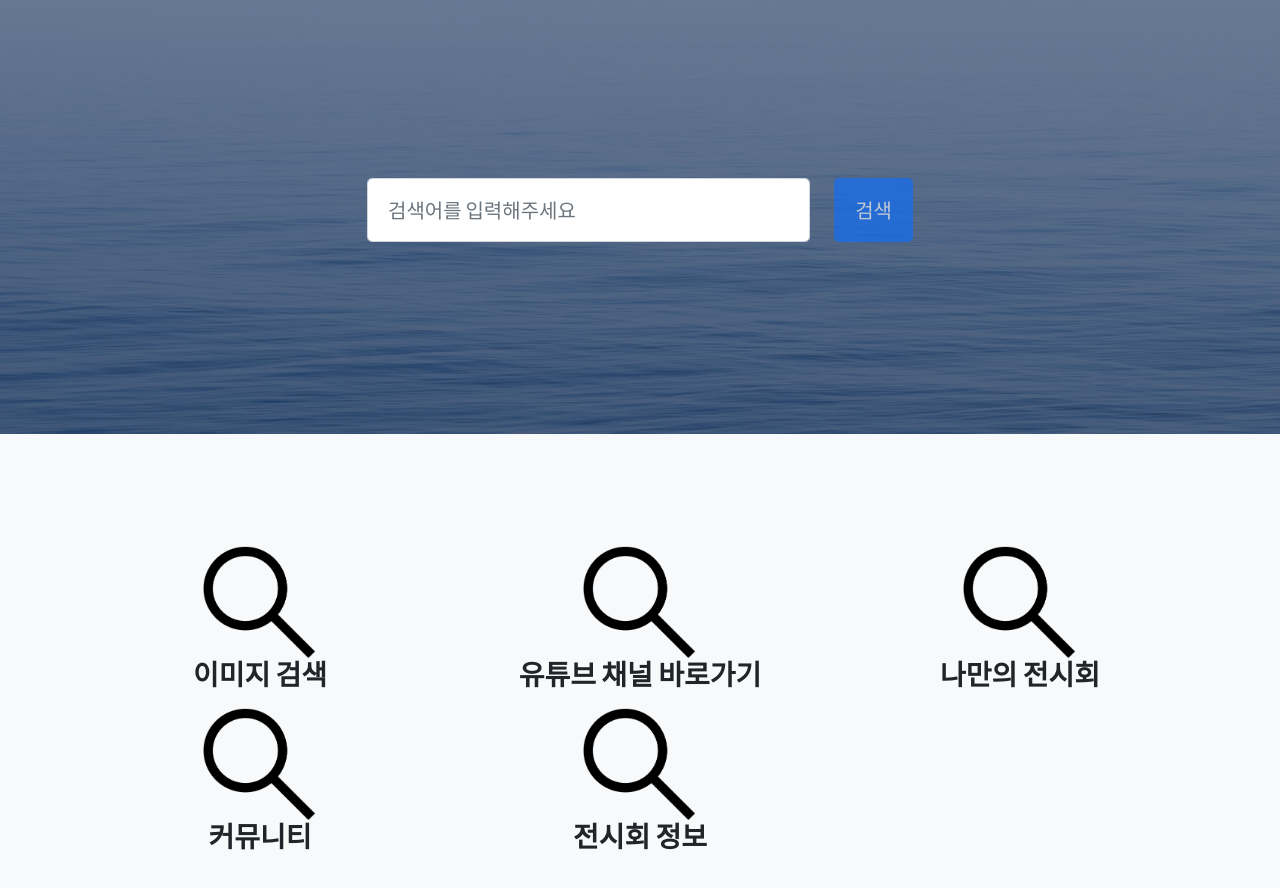
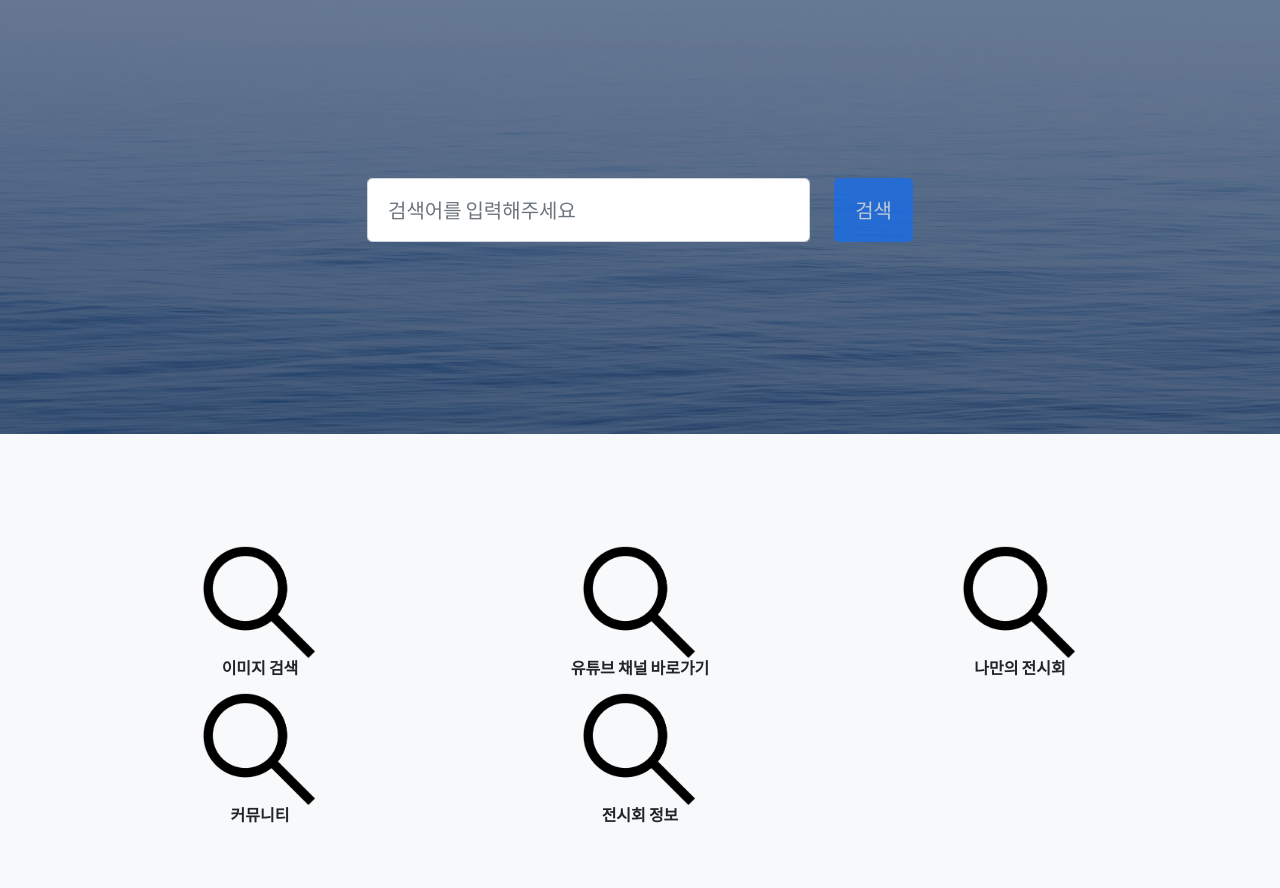
Before and after one commit to tnqkrthsus2/OpenData_Hackathon, a plain HTML site: page template/HomePage.html in a window 1280 px wide. Shown: the part 130-1018 px from the top of the page. Drawn offline with nearby package versions, Linux system fonts and the light colour scheme.

Commit message:
Update HomePage.html

```diff
--- a/template/HomePage.html
+++ b/template/HomePage.html
@@ -79,35 +79,35 @@
                     <div class="col-lg-4">
                         <div class="features-icons-item mx-auto mb-5 mb-lg-0 mb-lg-3">
                             <div class="features-icons-icon d-flex"><img src="assets/img/menu1.png" style="position: relative; left: 100px;"></div>
-                            <h3>이미지 검색</h3>
+                            <h6>이미지 검색</h6>
                         </div>
                     </div>
 
                     <div class="col-lg-4">
                         <div class="features-icons-item mx-auto mb-5 mb-lg-0 mb-lg-3">
                             <div class="features-icons-icon d-flex"><img src="assets/img/menu1.png" style="position: relative; left: 100px;"></div>
-                            <h3>유튜브 채널 바로가기</h3>
+                            <h6>유튜브 채널 바로가기</h6>
                         </div>
                     </div>
 
                     <div class="col-lg-4">
                         <div class="features-icons-item mx-auto mb-0 mb-lg-3">
                             <div class="features-icons-icon d-flex"><img src="assets/img/menu1.png" style="position: relative; left: 100px;"></div>
-                            <h3>나만의 전시회</h3>
+                            <h6>나만의 전시회</h6>
                         </div>
                     </div>
 
                     <div class="col-lg-4">
                         <div class="features-icons-item mx-auto mb-0 mb-lg-3">
                             <div class="features-icons-icon d-flex"><img src="assets/img/menu1.png" style="position: relative; left: 100px;"></div>
-                            <h3>커뮤니티</h3>
+                            <h6>커뮤니티</h6>
                         </div>
                     </div>
 
                     <div class="col-lg-4">
                         <div class="features-icons-item mx-auto mb-0 mb-lg-3">
                             <div class="features-icons-icon d-flex"><img src="assets/img/menu1.png" style="position: relative; left: 100px;"></div>
-                            <h3>전시회 정보</h3>
+                            <h6>전시회 정보</h6>
                         </div>
                     </div>
                 </div>
```
